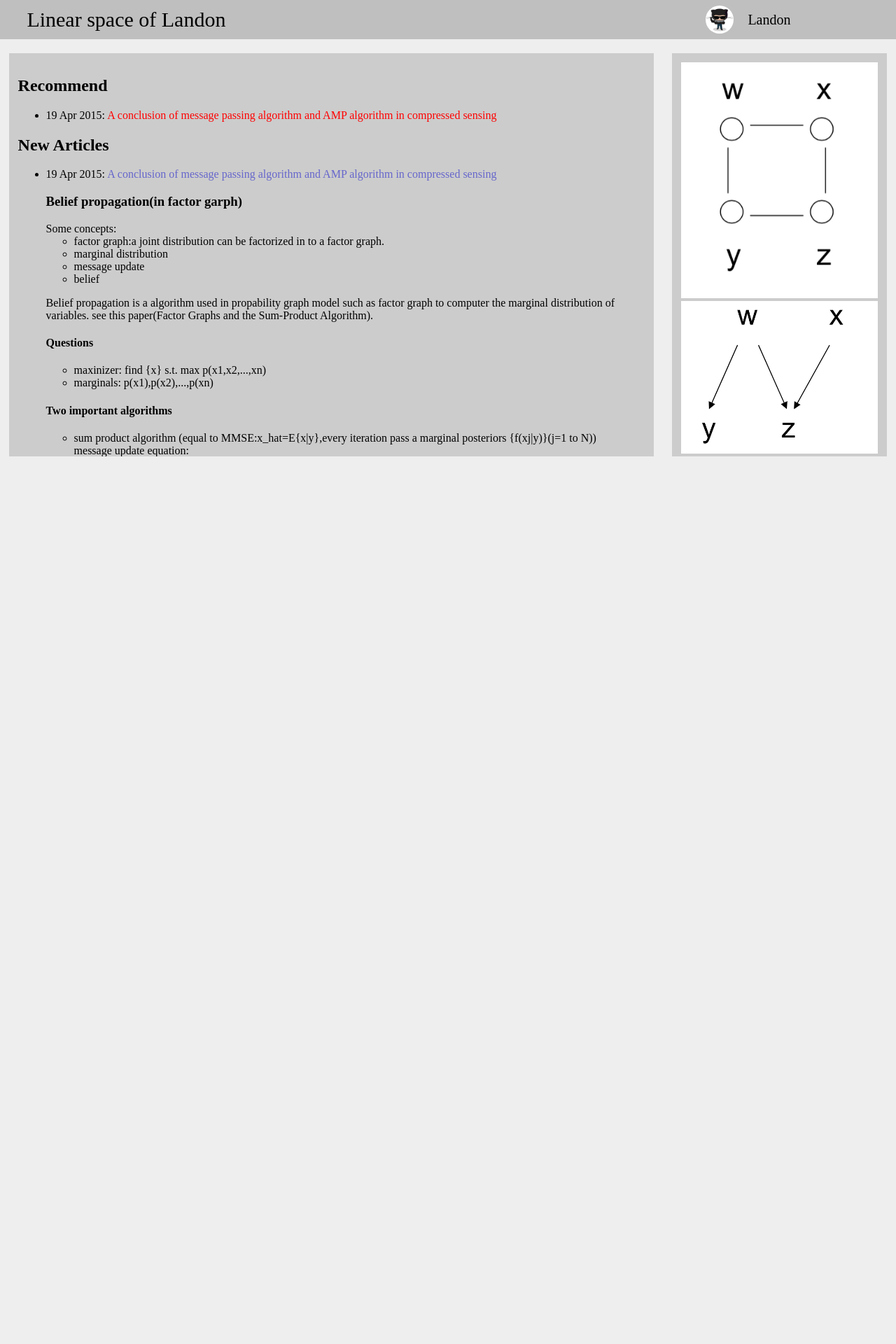
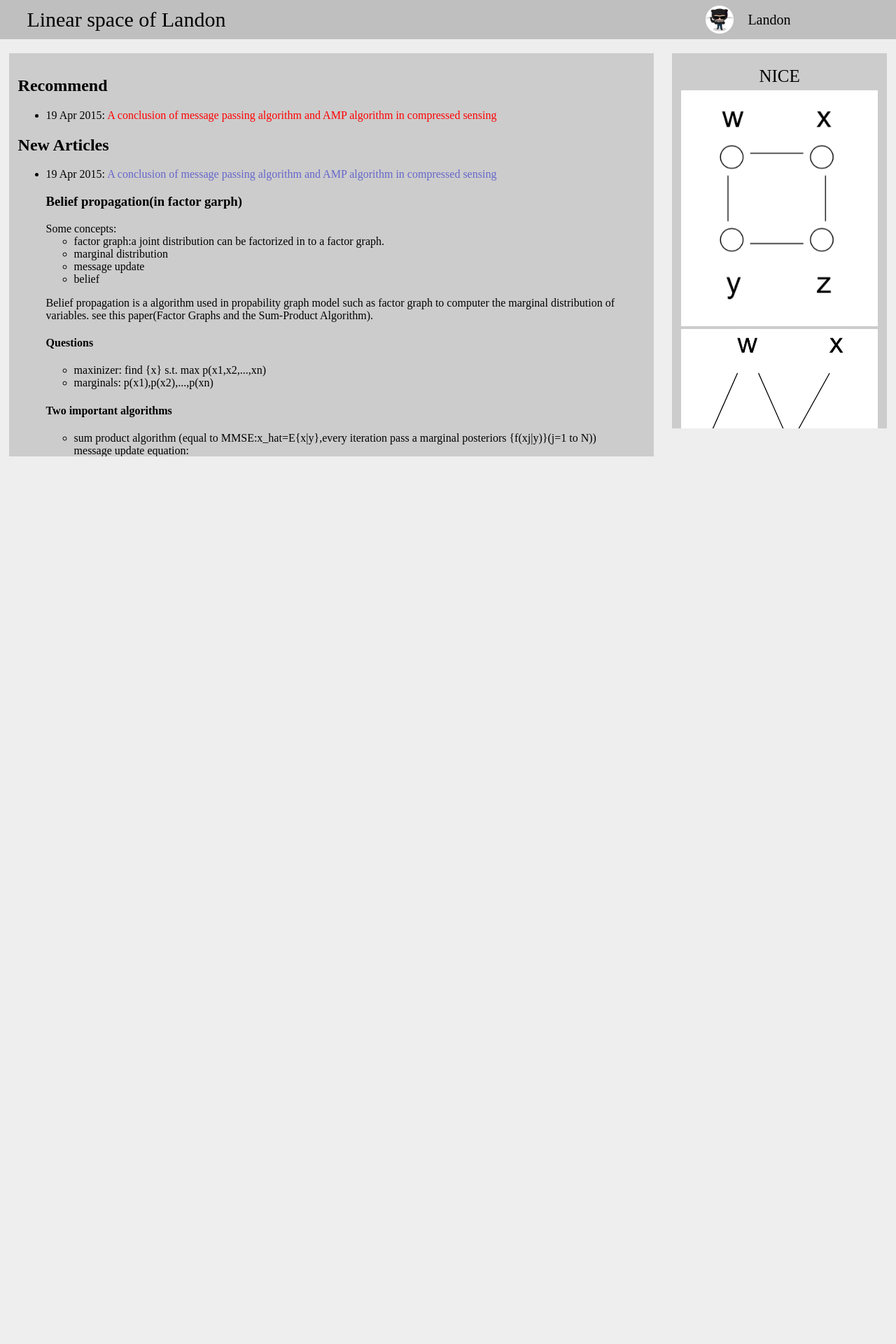
Before and after one commit to myworkstation/myworkstation.github.io, a Jekyll site: the page built from index.html, in a window 1280 px wide. Shown: the top 1920 px of the page at 70% size. Built offline with Jekyll 4.4.1, drawn with Linux system fonts in a browser that asks for light colours; nearby versions of some CDN libraries; library files that are not in the unit come from our copies.

```diff
--- a/_layouts/default.html
+++ b/_layouts/default.html
@@ -20,6 +20,7 @@
 			{{ content }}
 		</div>
 		<div id="sidediv">
+			<div id="sidename">NICE</div>
 			<img src="/image/contents/pic1.png">
 			<img src="/image/contents/pic2.png">
 			<img src="/image/contents/pic3.png">
--- a/css/index.css
+++ b/css/index.css
@@ -20,8 +20,8 @@
 
 #contextdiv a{color: #CC6600;}
 
-#sidediv {width: 22%;height: 550px;background-color: #CCCCCC;float: left;margin-left: 1%;margin-right: 1%;overflow: scroll;padding: 1%;}
-
+#sidediv {width: 22%;height: 510px;background-color: #CCCCCC;float: left;margin-left: 1%;margin-right: 1%;overflow: scroll;padding: 1%;}
+#sidename {width: 100%;height: 40px;font-size: 25px;text-align: center;line-height: 40px;}
 #sidediv img {width: 100%;}
 
 #titlename a:link{text-decoration: none;color: black;}
```
